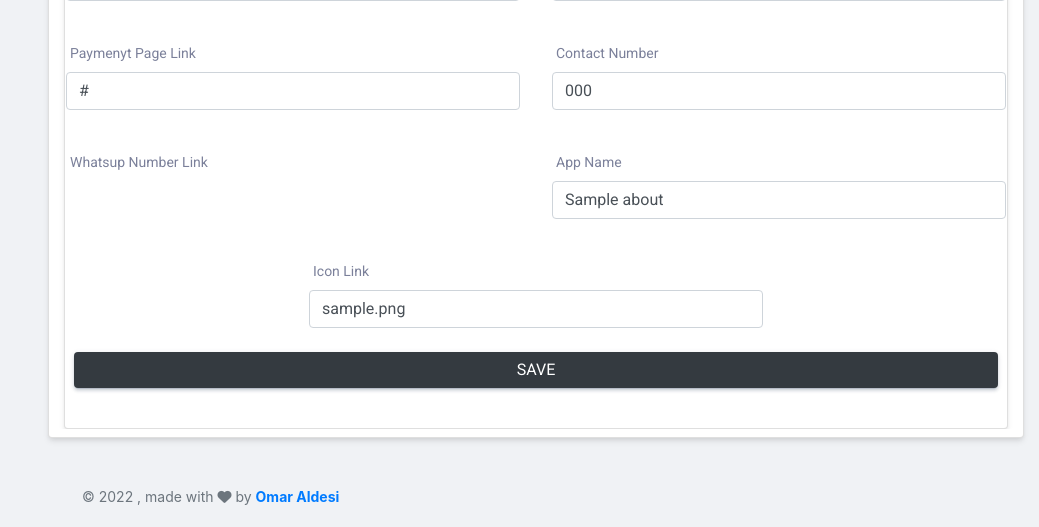
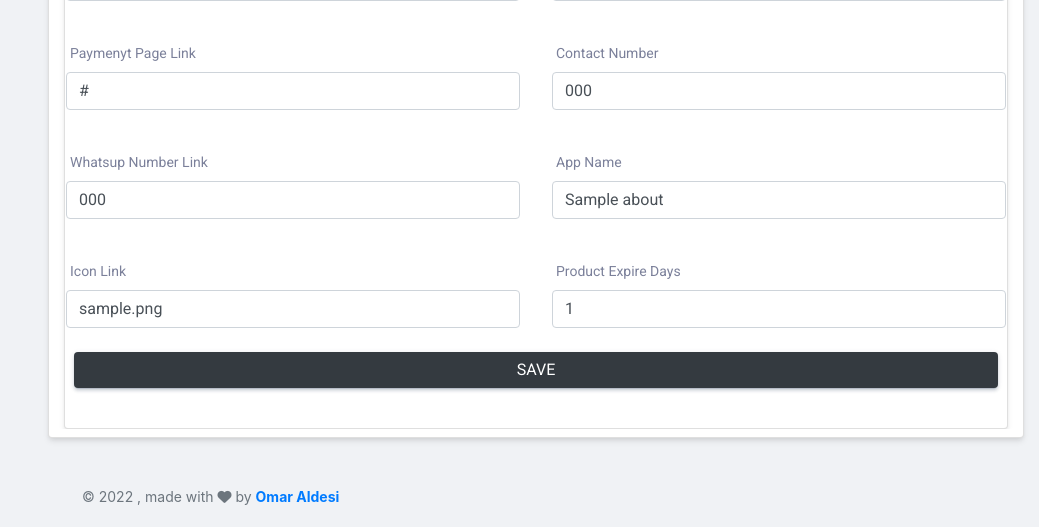
Before and after one commit to hfaarcom/haffarcom, a Django app: page /about/ in a window 1280 px wide. Shown: the part 816-1343 px from the top of the page, without its empty margins (241-1280 px from the left). Run offline with Django 4.2, Linux system fonts and the light colour scheme; a user stored in the database is signed in; tables that the repository leaves empty hold one stand-in row (values such as "Sample post"); some libraries are stand-ins or nearby versions.

Commit message:
update v2

```diff
--- a/templates/pages/about.html
+++ b/templates/pages/about.html
@@ -56,7 +56,7 @@ load widget_tweaks %} {%block links %}
                     </div>
                     <div class="col-lg-6 mb-2 p-3">
                       <label for="contact">Whatsup Number Link</label>
-                      {{form.whatsup_number|attr:"class:form-control"}}
+                      {{form.whatsapp_number|attr:"class:form-control"}}
                     </div>
                     <div class="col-lg-6 mb-2 p-3">
                       <label for="contact">App Name</label>
@@ -65,6 +65,10 @@ load widget_tweaks %} {%block links %}
                     <div class="col-lg-6 mb-2 p-3">
                       <label for="contact">Icon Link</label>
                       {{form.icon_link|attr:"class:form-control"}}
+                    </div>
+                    <div class="col-lg-6 mb-2 p-3">
+                      <label for="contact">Product Expire Days</label>
+                      {{form.product_expire_days|attr:"class:form-control"}}
                     </div>
                     <button
                       class="btn btn-dark w-95"
```
